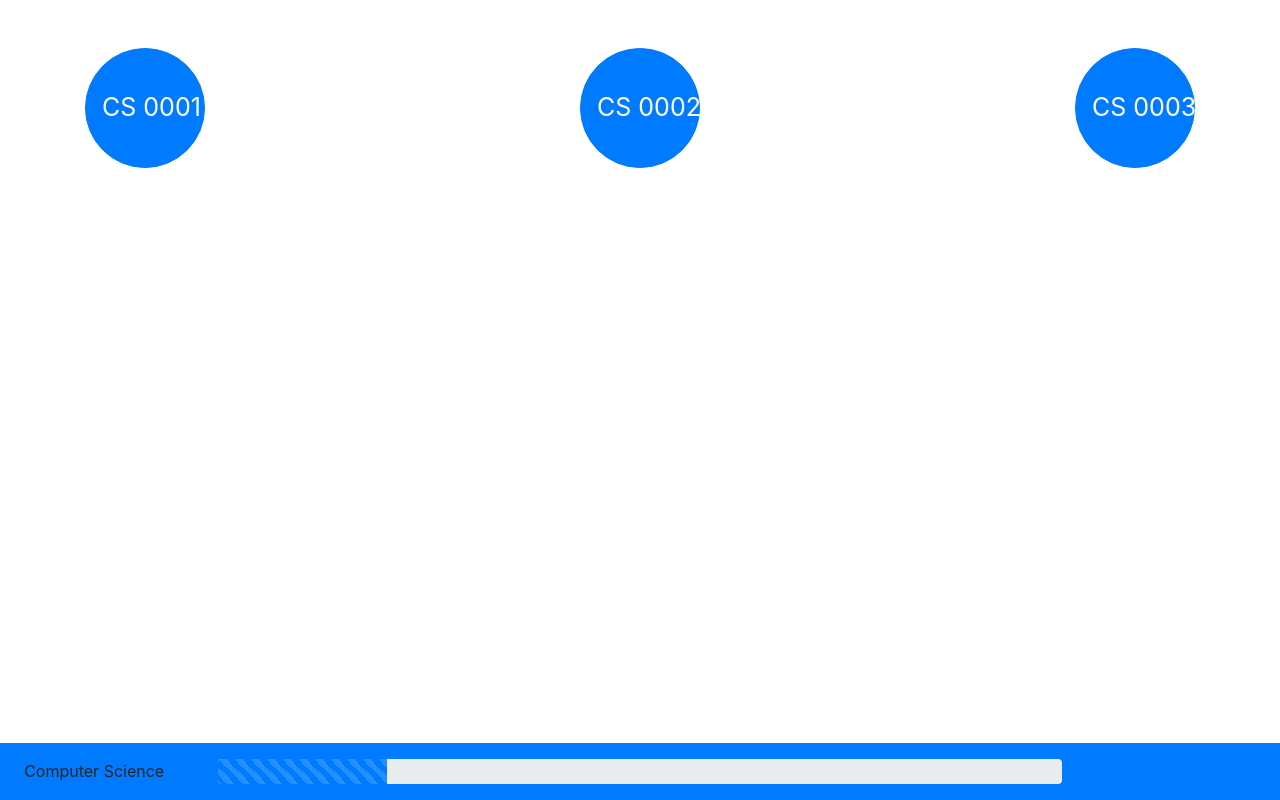
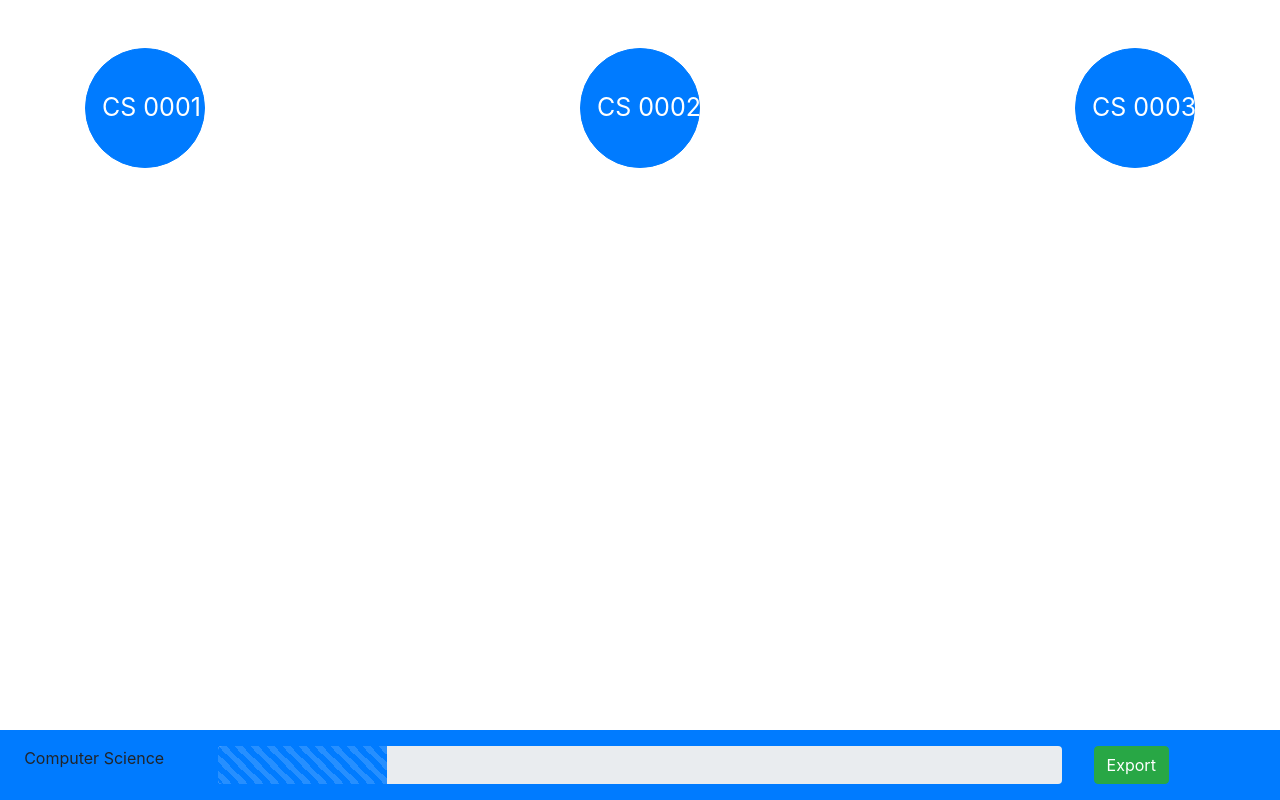
Before and after one commit to kasperyhr/kasperyhr.github.io, a plain HTML site: page index.html in a window 1280 px wide. Drawn offline with nearby package versions, Linux system fonts and the light colour scheme.

Commit message:
add Export button

```diff
--- a/index.html
+++ b/index.html
@@ -107,9 +107,12 @@
                 </div>
                 <div class="col-8 text-center text-md mt-3 mb-3">
                     <!--Progress Bar-->
-                    <div class="progress" style="height:25px">
+                    <div class="progress" style="height:38px">
                         <div class="progress-bar progress-bar-striped progress-bar-animated" role="progressbar" aria-valuenow="20" aria-valuemin="0" aria-valuemax="100" style="width: 20%" id="progress"></div>
                     </div>
+                </div>
+                <div class="col-1 text-center text-md mt-3 mb-3">
+                    <button type="button" class="btn btn-success">Export</button>
                 </div>
             </div>
         </footer>
```
